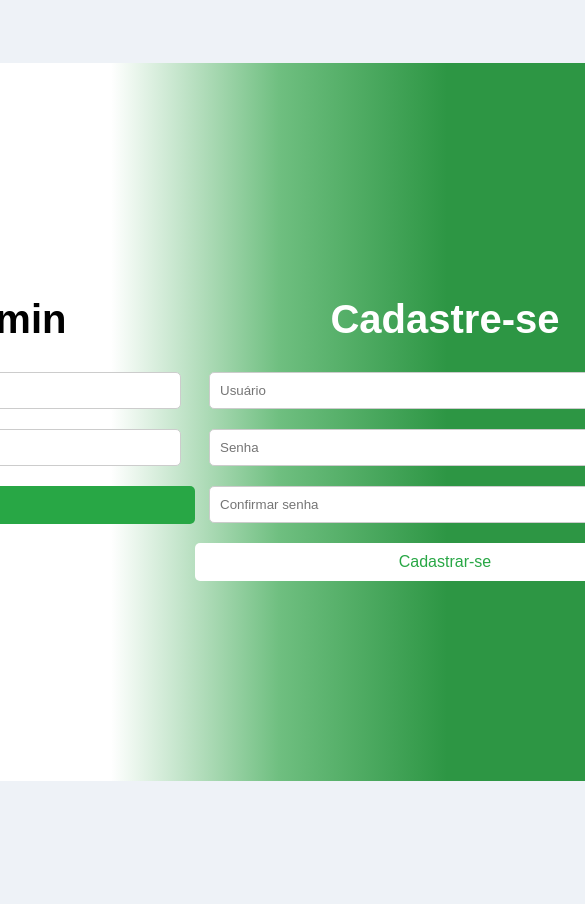
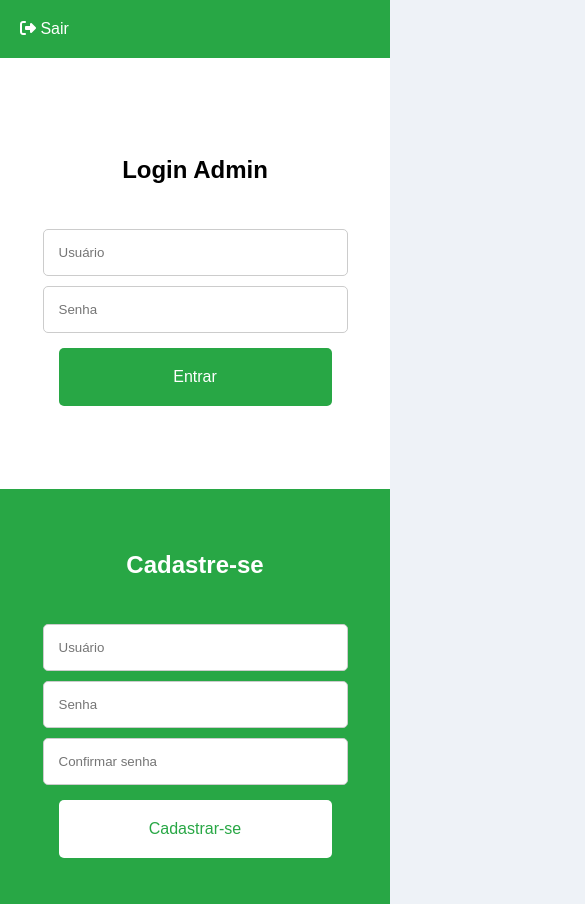
Before and after one commit to Luiz-Mendonca1/trab-Dev-Cliente-Servidor, a website: page public/login.html in a window 390 px wide. Shown: the top 904 px of the page, 585 px wide, since content can reach past the window. Before the commit the page ends 844 px from the top, so only its background shows below. Drawn offline with Linux system fonts and the light colour scheme.

Commit message:
Responsividade concluida

```diff
--- a/public/login.css
+++ b/public/login.css
@@ -2,11 +2,29 @@
 body{
     font-family: Arial;
     background:#eef2f7;
-    display:flex;
-    justify-content:center;
-    align-items:center;
-    height:100vh;
     margin:0;
+    height: 100vh;
+}
+
+header{
+    background-color: #28a745;
+    width: 100%;
+    display: block;
+    padding: 20px 0px;
+}
+
+a{
+    color: white;
+    cursor: pointer;
+    text-decoration: none;
+    padding-left: 20px;
+}
+
+section{
+    padding: 50px;
+    display: flex;
+    align-items: center;
+    justify-content: center ;
 }
 
 .box {
@@ -23,7 +41,6 @@ body{
     border-radius:10px;
     width:500px;
     text-align:center;
-
 }
 
 h2{
@@ -77,3 +94,115 @@ a.cadastro {
     background: #ccc;
     color: #218838;
 }
+
+@media (max-width: 820px){
+    .box {
+        width: 100%;
+        height: 100%;
+        flex-direction: column;
+        padding: 0px;
+        border-radius: 0px;
+        background: #ffffff;
+        background: linear-gradient(180deg, rgba(255, 255, 255, 1) 51%, rgba(40, 167, 69, 1) 51%);
+    }
+    .cadastro-box{
+        padding-top: 150px;
+        padding-bottom: 100px;
+    }
+    .login-box{
+        padding-top: 60px;
+        padding-bottom: 10px;
+    }
+    .login-box,
+    .cadastro-box {
+        width: 100%;
+        display: flex;
+        flex-direction: column;
+        align-items: center;
+        justify-content: center;
+        text-align: center;
+    }
+
+    h2{
+        font-size: 1.5em;
+    }
+    input{
+        width:70%;
+        padding:10px;
+        margin:5px auto;
+        border:1px solid #ccc;
+        border-radius:5px;
+    }
+    button{
+        width:80%;
+        margin-top: 10px;
+        padding:10px;
+        background:#28a745;
+        border:none;
+        color:white;
+        font-size:16px;
+        border-radius:5px;
+        cursor:pointer;
+    }
+    section{
+        padding: 0px;
+        display: flex;
+    }
+}
+
+@media (max-width: 1024px){
+    .box {
+        width: 100%;
+        height: 100%;
+        flex-direction: column;
+        padding: 0px;
+        border-radius: 0px;
+        background: #ffffff;
+        background: linear-gradient(180deg, rgba(255, 255, 255, 1) 51%, rgba(40, 167, 69, 1) 51%);
+    }
+    .cadastro-box{
+        padding-top: 21%;
+        padding-bottom: 12%;
+    }
+    .login-box{
+        padding-top: 20%;
+        padding-bottom: 11%;
+    }
+    .login-box,
+    .cadastro-box {
+        width: 100%;
+        display: flex;
+        flex-direction: column;
+        align-items: center;
+        justify-content: center;
+        text-align: center;
+    }
+
+
+    h2{
+        padding-bottom: 20px;
+    }
+
+    input{
+        width:70%;
+        padding:15px;
+        margin:5px auto;
+        border:1px solid #ccc;
+        border-radius:5px;
+    }
+    button{
+        width:70%;
+        margin-top: 10px;
+        padding:20px;
+        background:#28a745;
+        border:none;
+        color:white;
+        font-size:16px;
+        border-radius:5px;
+        cursor:pointer;
+    }
+    section{
+        padding: 0px;
+        display: flex;
+    }
+}
--- a/public/login.html
+++ b/public/login.html
@@ -1,17 +1,22 @@
-
 <!DOCTYPE html>
 <html lang="pt-br">
-
 <head>
     <meta charset="UTF-8">
+    <meta name="viewport" content="width=device-width, initial-scale=1.0">
     <title>Login Admin</title>
-
     <link rel="stylesheet" href="login.css">
-
+    <link rel="stylesheet" href="https://cdnjs.cloudflare.com/ajax/libs/font-awesome/6.5.0/css/all.min.css">
 </head>
 
 <body>
+    <header>
+        <a href="index.html" target="_self">
+            <i class="fa-solid fa-right-from-bracket"></i>
+            Sair
+        </a>
+    </header>
 
+    <section>
         <div class="box">
             <form id="loginForm" class="login-box">
                 <h2>Login Admin</h2>
@@ -27,6 +32,7 @@
                 <button type="submit" class="cadastro-button">Cadastrar-se</button>
             </form>
         </div>
+    </section>
 
 <script src="auth.js"></script>
 
--- a/public/script.js
+++ b/public/script.js
@@ -35,6 +35,7 @@ async function carregarProdutos() {
                 <td>${p.nome}</td>
                 <td>R$ ${parseFloat(p.preco).toFixed(2)}</td>
                 <td>${p.quantidade}</td>
+                <td>${p.categoria}</td>
                 `;
             listaProdutos.appendChild(row);
         });
--- a/public/style.css
+++ b/public/style.css
@@ -6,7 +6,6 @@ body {
   margin: 0px;
 }
 
-/* Menu lateral */
 nav.menu-lateral{
   width: 300px;
   height: 100vh;
@@ -222,3 +221,191 @@ button.logout:hover{
   padding: 10px;
   color: white;
 }
+
+footer{
+  text-align: center;
+  background-color: #e7e7e7;
+  width: 100%;
+  padding: 1px 0px;
+  display: none;
+}
+
+footer p{
+  padding: 0px 5px;
+}
+
+.feito-por{
+  color: gray;
+}
+
+@media (max-width: 820px) {
+  section.autoria{
+    display: none;
+  }
+
+  footer{
+    display: block;
+  }
+  nav.menu-lateral{
+  width: 100%;
+  height: 60px;
+  display: block;
+  position: relative;
+  }
+
+  .menu-lateral.fechar{
+    width: 100%;
+    padding: 0px;
+  }
+
+  .btn-expandir{
+    display: none;
+  }
+
+  ul{
+    padding: 0px;
+  }
+
+  ul li.item-menu a{
+    padding: 0px 5px;
+    position: absolute;
+    top: 10px;
+  }
+
+  .container{
+    border-radius: 0px 0px 0px 0px;
+    padding: 30px 10px;
+  }
+
+  .headerADM {
+    display: block;
+    margin: 0px;
+    width: 100%;
+    height: 60px;
+  }
+
+  .logout {
+    position: absolute;
+    margin: 0px;
+    padding: 0px;
+    top: 25px;
+    margin-left: 20px;
+  }
+
+  #username-header {
+    position: absolute;
+    margin: 0px;
+    padding: 0px;
+    color: white;
+    top: 23px;
+    left: 150px;
+  }
+
+  input {
+    padding: 12px;
+    width: 250px;
+    display: inline-block;
+    justify-content: center;
+  }
+
+  form {
+    display: flex;
+    justify-content: center;
+    flex-wrap: wrap;
+    gap: 12px;
+  }
+
+  table {
+  width: 100%;
+  border-collapse: collapse;
+  margin-top: 20px;
+  background: #fff;
+  }
+
+  th,
+  td {
+    padding: 15px 1px;
+    border-bottom: 1px solid #edf2f7;
+    text-align: center;
+  }
+
+  th {
+    background-color: #f8f9fa;
+    color: #7f8c8d;
+    text-transform: uppercase;
+    font-size: 12px;
+    letter-spacing: 1px;
+  }
+
+  td > button {
+    padding: 5px;
+    margin-bottom: 5px;
+  }
+
+}
+
+@media (max-width: 1024px) {
+  section.autoria{
+    display: none;
+  }
+
+  footer{
+    display: block;
+  }
+  nav.menu-lateral{
+  width: 100%;
+  height: 60px;
+  display: block;
+  position: relative;
+}
+
+.menu-lateral.fechar{
+  width: 100%;
+  padding: 0px;
+}
+
+.btn-expandir{
+  display: none;
+}
+
+.btn-expandir > i{
+  color: #fff;
+  font-size: 24px;
+  cursor: pointer;
+}
+
+ul{
+  padding: 0px;
+}
+
+ul li.item-menu:hover{
+  background:#219150;
+}
+
+ul li.item-menu a{
+  padding: 0px 5px;
+  position: absolute;
+  top: 10px;
+}
+
+.container{
+  border-radius: 0px 0px 12px 12px;
+  margin-left: 0px;
+  margin-right: 0px;
+  max-width: 100%;
+}
+
+.headerADM{
+  margin-bottom: 0px;
+}
+
+}
+
+@media (max-width: 1440px){
+  footer{
+    display: block;
+  }
+  section.autoria{
+    display: none;
+  }
+}
```
Also changed, not shown: public/index.html (+5 -1 lines). Lines whose indentation alone changed are shown as unchanged.
